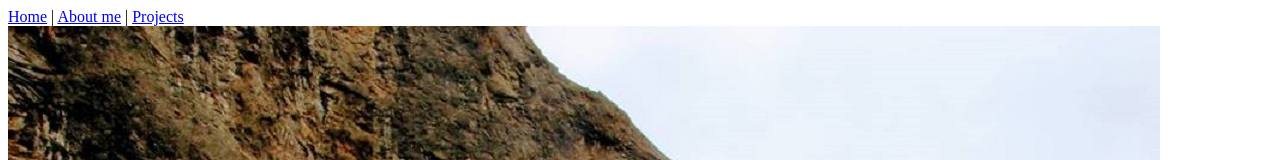
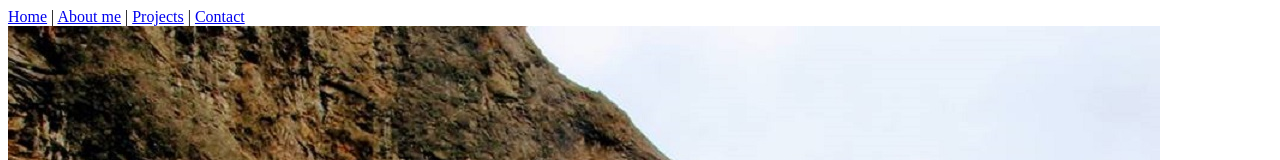
Before and after one commit to glenpogz36/React-Porfolio, a React app: page /#/ in a window 1280 px wide. Shown: the top 160 px of the page. Built offline with nearby package versions, Linux system fonts and the light colour scheme.

Commit message:
it will update readme

```diff
--- a/src/components/App.jsx
+++ b/src/components/App.jsx
@@ -3,6 +3,7 @@ import Header from './Header';
 import Home from './Home';
 import Aboutme from './Aboutme';
 import ProjList from './Projectlist';
+import Contact from './Contact';
 import { Switch, Route } from 'react-router-dom';
 import Error404 from './Error404';
 
@@ -15,6 +16,7 @@ function App() {
         <Route exact path='/' component={Home} />
         <Route path='/aboutme' component={Aboutme} />
         <Route path='/proj' component={ProjList} />
+        <Route path='/contact' component={Contact} />
         <Route component={Error404} />
       </Switch>
     </div>
--- a/src/components/Contact.jsx
+++ b/src/components/Contact.jsx
@@ -4,8 +4,8 @@ import React from 'react';
 function Home() {
     return (
         <div class="home">
-            <h1>glen_sale@yahoo.com</h1>
-            <h2>Call : 206-910-6531</h2>
+            <h1>Email: glen_sale@yahoo.com</h1>
+            <h2>Phone: 206-910-6531</h2>
 
             <h2>Why Epicodus: Epicodus allows 24/7 access computer lab providing</h2>
 
--- a/src/components/Header.jsx
+++ b/src/components/Header.jsx
@@ -5,7 +5,7 @@ import { Link } from 'react-router-dom';
 function Header() {
   return (
     <div>
-      <Link to="/">Home</Link> | <Link to="/aboutme">About me</Link> | <Link to="/proj">Projects</Link>
+      <Link to="/">Home</Link> | <Link to="/aboutme">About me</Link> | <Link to="/proj">Projects</Link> | <Link to="/contact">Contact</Link>
     </div>
   );
 }
```
Also changed, not shown: 1 other file (tests, documents, lock files or other folders).
